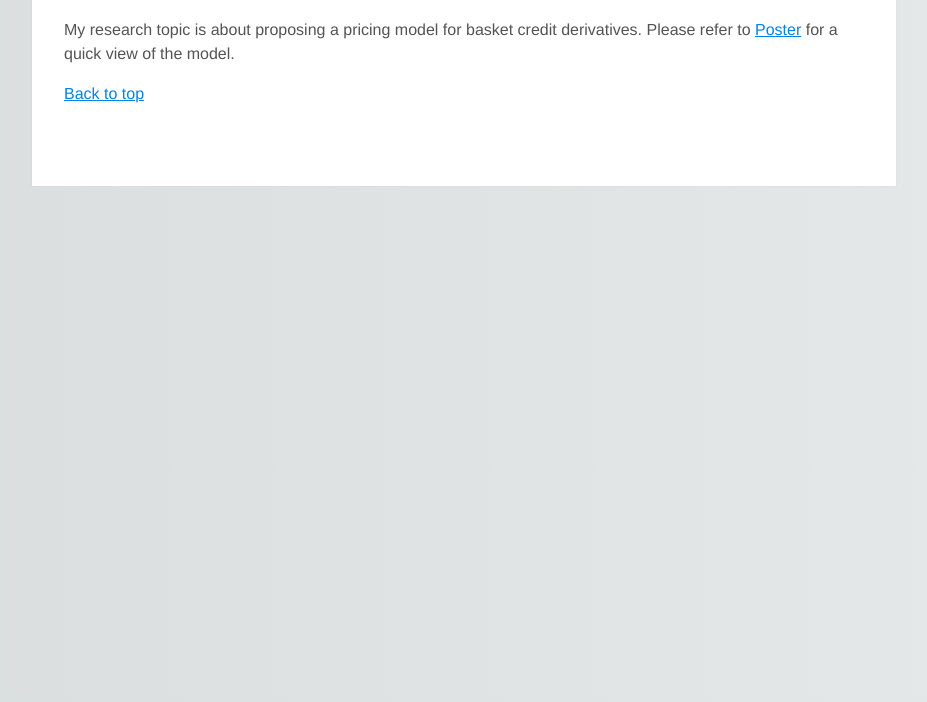
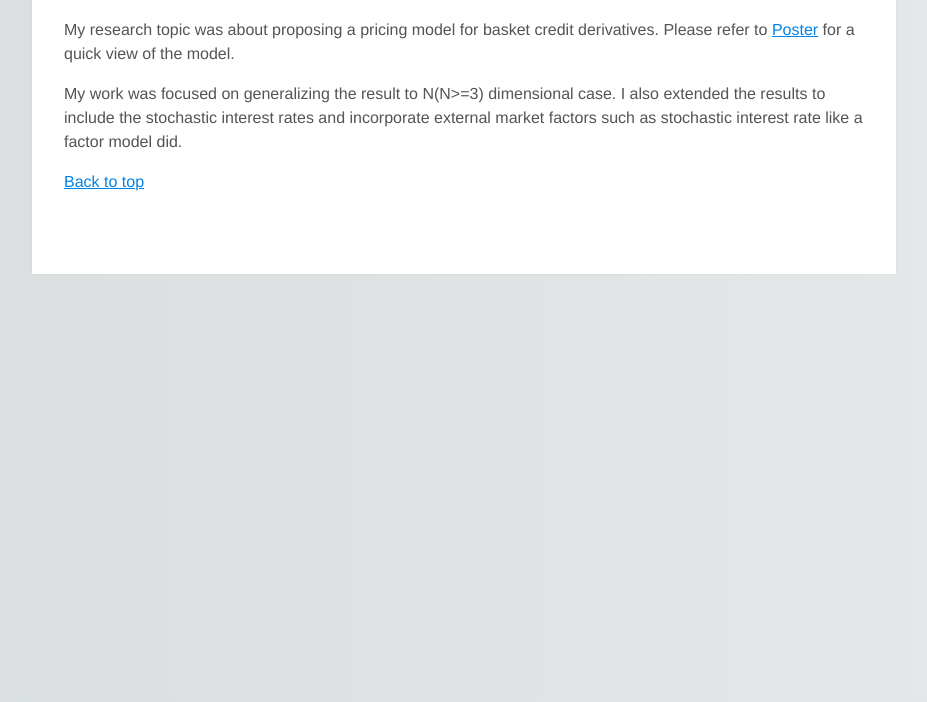
Before and after one commit to hqsds/chenchen.github.io, a plain HTML site: page index.html in a window 1280 px wide. Shown: the part 98-800 px from the top of the page, without its empty margins (176-1103 px from the left). Drawn offline with Linux system fonts and the light colour scheme.

Commit message:
Signed-off-by: chenchen <chenchen2018job@gmail.com>

```diff
--- a/index.html
+++ b/index.html
@@ -46,11 +46,15 @@
         -->
 
         <p>
-            My research topic is about proposing a pricing model for basket credit derivatives. Please refer to
-            <a href="ChenchenPoster2016.pdf" title="Quick look at our model"> Poster</a> for a quick view of the model.
+            My research topic was about proposing a pricing model for basket credit derivatives. Please refer to <a href="ChenchenPoster2016.pdf" title="Quick look at our model"> Poster</a> for a quick view of the model.
+
         </p>
 
+        <p>
+            My work was focused on generalizing the result to N(N>=3) dimensional case. I also extended the results to include the stochastic interest rates and incorporate external market factors such as stochastic interest rate like a factor model did.
 
+
+        </p>
 
 
         <!--
```
